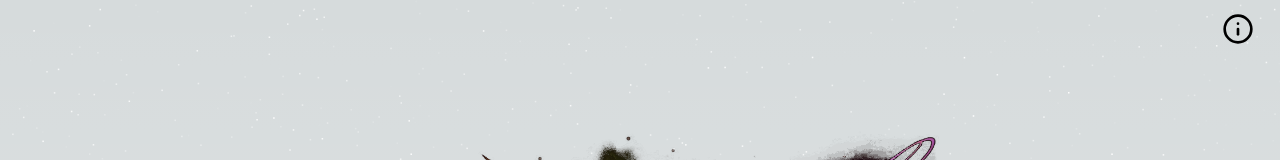
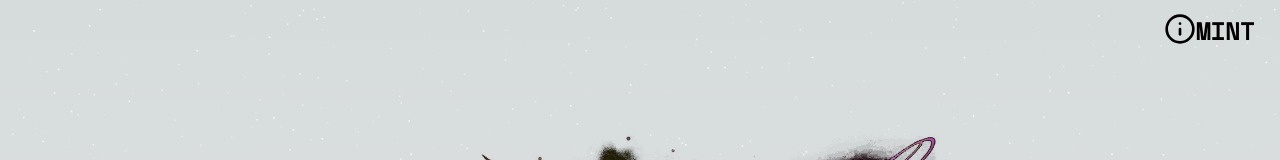
Before and after one commit to wattsmainsanglais/s.p.a.c.e, a Next.js app: page / in a window 1280 px wide. Shown: the top 160 px of the page. Built offline with nearby package versions, Linux system fonts and the light colour scheme.

Commit message:
added mint link, and hover styling, not finished

```diff
--- a/app/page.js
+++ b/app/page.js
@@ -20,6 +20,7 @@ export default function Home() {
       <nav className={styles.navWrapper}>
 
           <InfoBox />
+          <a className={styles.mintTag} href='https://buynfts.exchange/sales/space/' target='_blank'><h2>MINT</h2></a>
       </nav>
 
       <main className={styles.main}>
```
